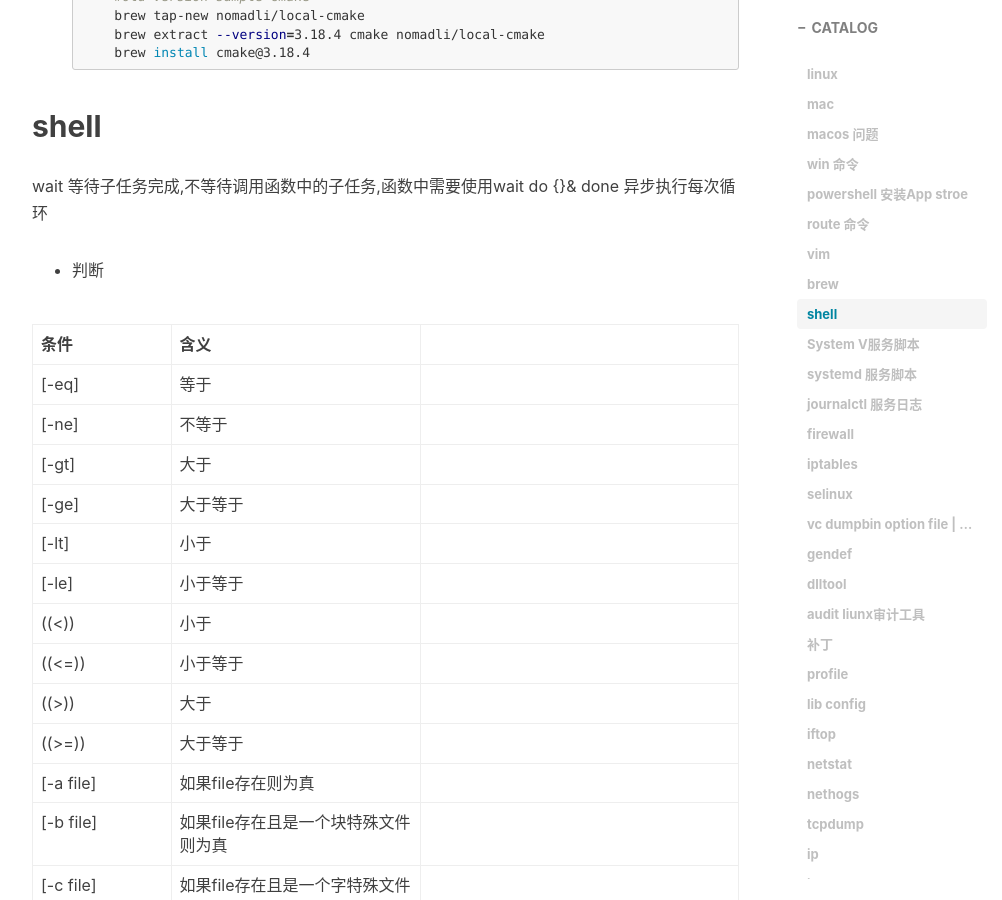
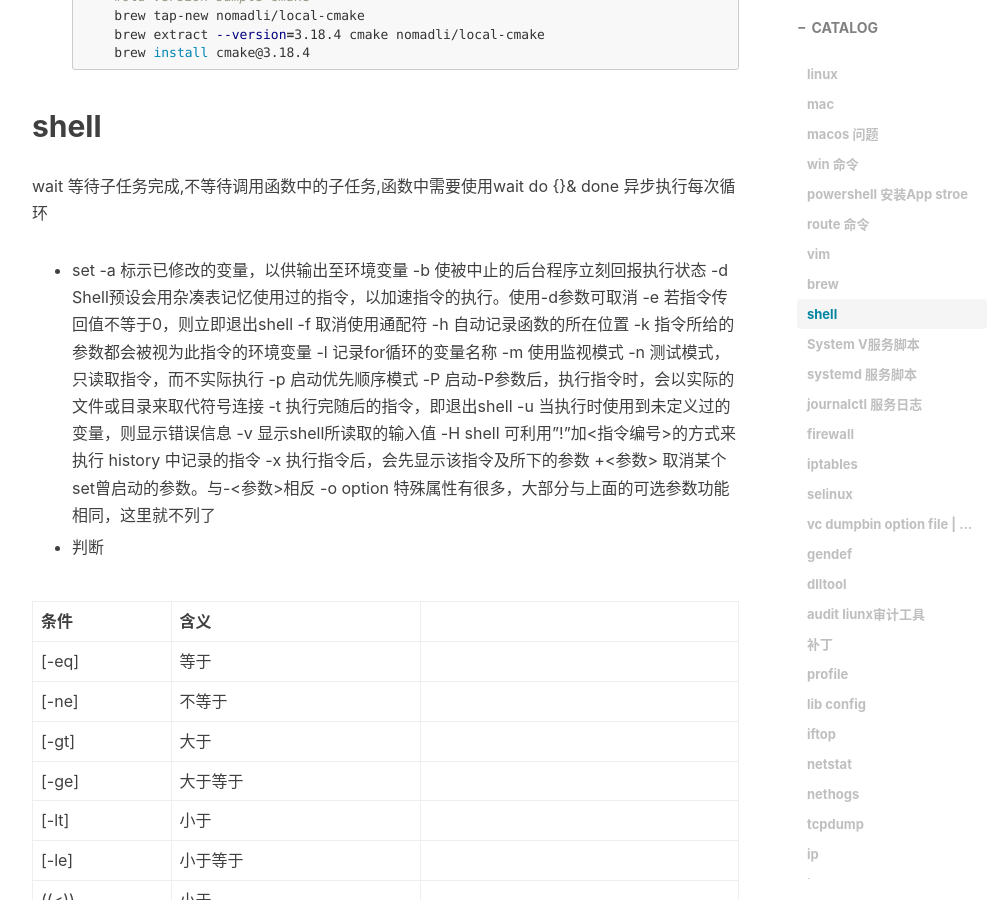
Before and after one commit to nomadli/nomadli.github.io, a Jekyll site: the page built from _posts/2016-01-15-commad.md, in a window 1280 px wide and 900 px high, scrolled down 9126 px. Shown: the whole window, without its empty margins (233-1235 px from the left). Built offline with Jekyll 4.4.1, drawn with Linux system fonts in a browser that asks for light colours; nearby versions of some CDN libraries; comment, search, counter and statistics services are not loaded.

Commit message:
update shell set info

```diff
--- a/_posts/2016-01-15-commad.md
+++ b/_posts/2016-01-15-commad.md
@@ -352,6 +352,27 @@ certutil -delstore "ROOT" 序列号十六进制
 ## shell
 wait 等待子任务完成,不等待调用函数中的子任务,函数中需要使用wait
 do {}& done 异步执行每次循环
+
+- set
+    -a	标示已修改的变量，以供输出至环境变量
+    -b	使被中止的后台程序立刻回报执行状态
+    -d	Shell预设会用杂凑表记忆使用过的指令，以加速指令的执行。使用-d参数可取消
+    -e	若指令传回值不等于0，则立即退出shell
+    -f	取消使用通配符
+    -h	自动记录函数的所在位置
+    -k	指令所给的参数都会被视为此指令的环境变量
+    -l	记录for循环的变量名称
+    -m	使用监视模式
+    -n	测试模式，只读取指令，而不实际执行
+    -p	启动优先顺序模式
+    -P	启动-P参数后，执行指令时，会以实际的文件或目录来取代符号连接
+    -t	执行完随后的指令，即退出shell
+    -u	当执行时使用到未定义过的变量，则显示错误信息
+    -v	显示shell所读取的输入值
+    -H shell	可利用"!"加<指令编号>的方式来执行 history 中记录的指令
+    -x	执行指令后，会先显示该指令及所下的参数
+    +<参数>	取消某个set曾启动的参数。与-<参数>相反
+    -o option	特殊属性有很多，大部分与上面的可选参数功能相同，这里就不列了
 
 - 判断
 
```
